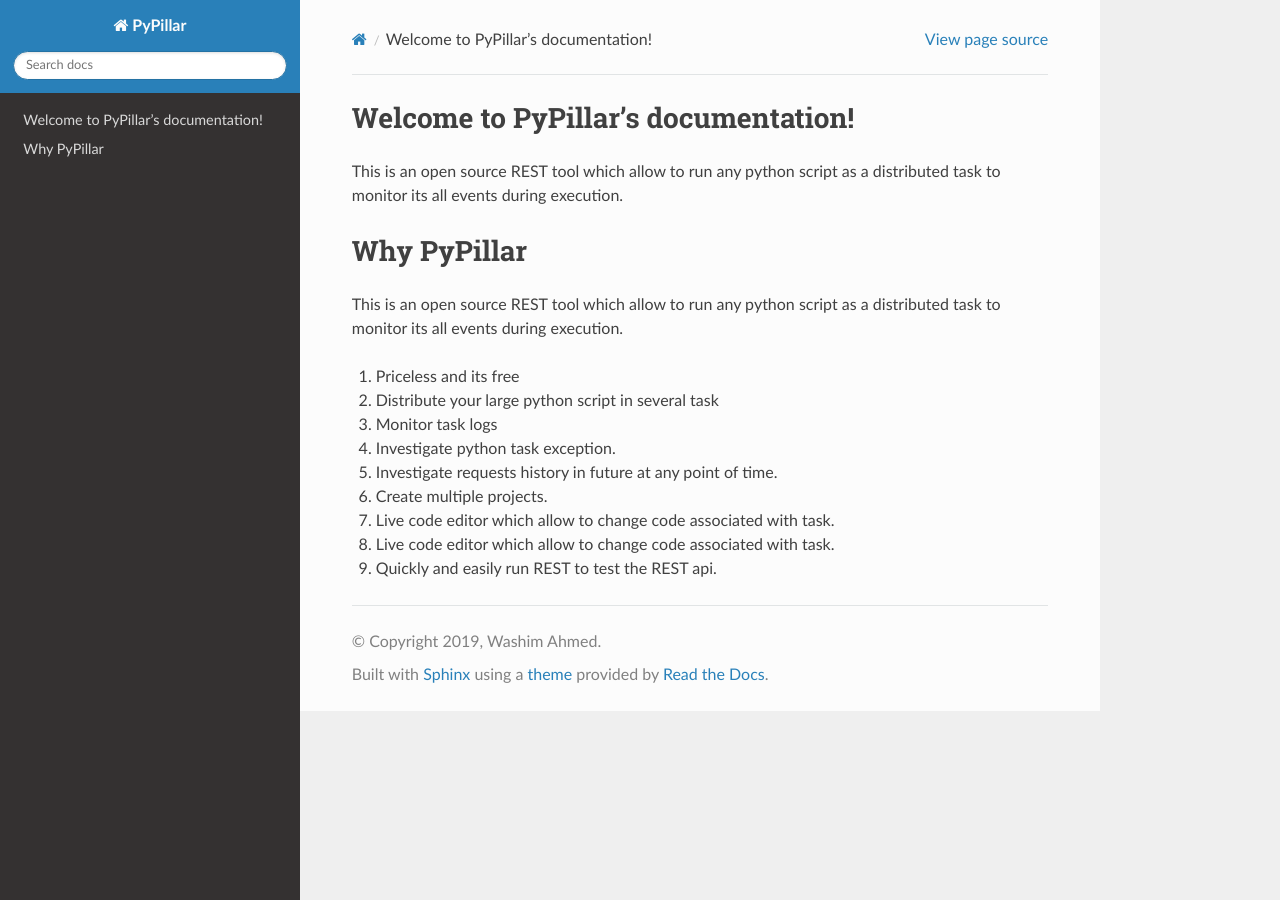
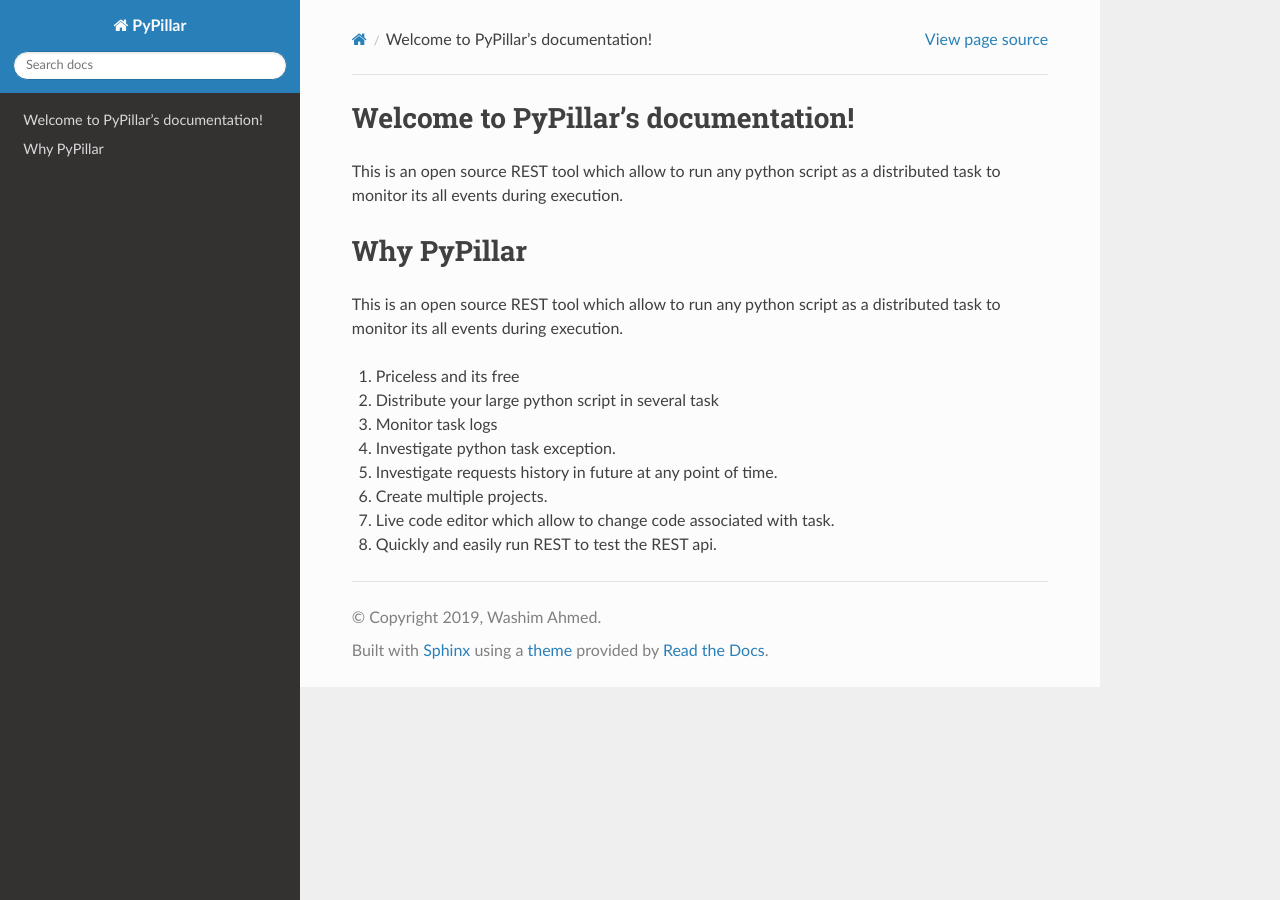
Before and after one commit to washim/pypillar, a Sphinx documentation site: the page built from docs/source/index.rst, in a window 1280 px wide. Built offline with Sphinx 7.4.7 and the Read the Docs theme 2.0.0, drawn with Linux system fonts in a browser that asks for light colours.

Commit message:
Update index.rst

```diff
--- a/docs/source/index.rst
+++ b/docs/source/index.rst
@@ -17,5 +17,4 @@
 #. Investigate requests history in future at any point of time.
 #. Create multiple projects.
 #. Live code editor which allow to change code associated with task.
-#. Live code editor which allow to change code associated with task.
 #. Quickly and easily run REST to test the REST api.
```
